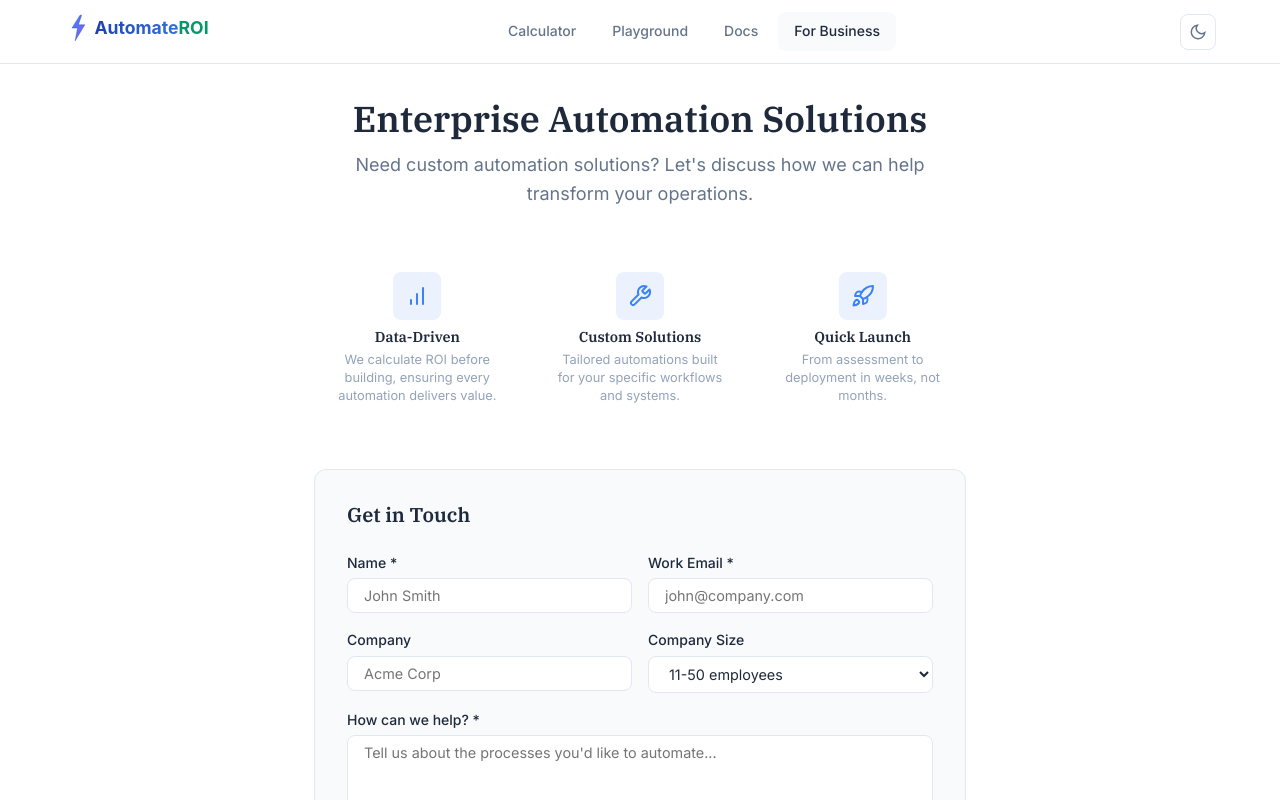
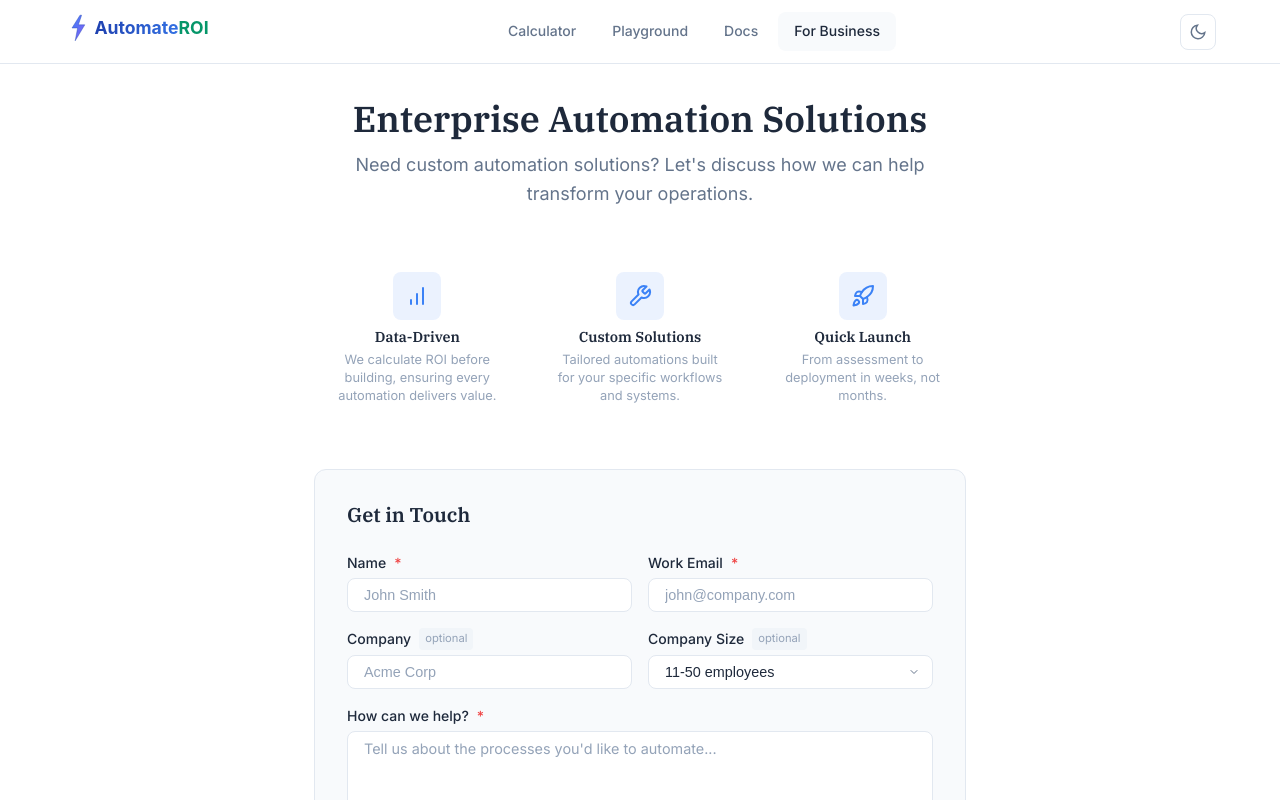
Before and after one commit to Goku007007/automation-roi-calculator, a React (Vite) app in the folder app/: page /business in a window 1280 px wide. Shown: the top 800 px of the page. Built offline with nearby package versions, Linux system fonts and the light colour scheme.

Commit message:
refactor: migrate Business form to shared Input/Select/Textarea components

```diff
--- a/app/src/pages/Business.jsx
+++ b/app/src/pages/Business.jsx
@@ -1,6 +1,9 @@
 import { useState } from 'react';
 import { ChartBarIcon, WrenchIcon, RocketIcon, CheckCircleIcon } from '../components/ui/Icons';
 import Button from '../components/ui/Button';
+import Input from '../components/ui/Input';
+import Select from '../components/ui/Select';
+import Textarea from '../components/ui/Textarea';
 import styles from './Business.module.css';
 
 export default function Business() {
@@ -88,10 +91,8 @@ export default function Business() {
                     ) : (
                         <form className={styles.form} onSubmit={handleSubmit}>
                             <div className={styles.row}>
-                                <div className={styles.formGroup}>
-                                    <label htmlFor="name">Name *</label>
-                                    <input
-                                        type="text"
+                                <Input
+                                    label="Name"
                                     id="name"
                                     name="name"
                                     value={formData.name}
@@ -99,54 +100,48 @@ export default function Business() {
                                     placeholder="John Smith"
                                     required
                                 />
-                                </div>
-                                <div className={styles.formGroup}>
-                                    <label htmlFor="email">Work Email *</label>
-                                    <input
-                                        type="email"
+                                <Input
+                                    label="Work Email"
                                     id="email"
                                     name="email"
+                                    type="email"
                                     value={formData.email}
                                     onChange={handleChange}
                                     placeholder="john@company.com"
                                     required
                                 />
                             </div>
-                            </div>
 
                             <div className={styles.row}>
-                                <div className={styles.formGroup}>
-                                    <label htmlFor="company">Company</label>
-                                    <input
-                                        type="text"
+                                <Input
+                                    label="Company"
                                     id="company"
                                     name="company"
                                     value={formData.company}
                                     onChange={handleChange}
                                     placeholder="Acme Corp"
+                                    optional
                                 />
-                                </div>
-                                <div className={styles.formGroup}>
-                                    <label htmlFor="employees">Company Size</label>
-                                    <select
+                                <Select
+                                    label="Company Size"
                                     id="employees"
                                     name="employees"
                                     value={formData.employees}
                                     onChange={handleChange}
-                                    >
-                                        <option value="">Select...</option>
-                                        <option value="1-10">1-10 employees</option>
-                                        <option value="11-50">11-50 employees</option>
-                                        <option value="51-200">51-200 employees</option>
-                                        <option value="201-1000">201-1000 employees</option>
-                                        <option value="1000+">1000+ employees</option>
-                                    </select>
-                                </div>
+                                    placeholder="Select..."
+                                    options={[
+                                        { value: '1-10', label: '1-10 employees' },
+                                        { value: '11-50', label: '11-50 employees' },
+                                        { value: '51-200', label: '51-200 employees' },
+                                        { value: '201-1000', label: '201-1000 employees' },
+                                        { value: '1000+', label: '1000+ employees' },
+                                    ]}
+                                    optional
+                                />
                             </div>
 
-                            <div className={styles.formGroup}>
-                                <label htmlFor="message">How can we help? *</label>
-                                <textarea
+                            <Textarea
+                                label="How can we help?"
                                 id="message"
                                 name="message"
                                 value={formData.message}
@@ -155,7 +150,6 @@ export default function Business() {
                                 rows={5}
                                 required
                             />
-                            </div>
 
                             <Button
                                 type="submit"
```
Lines whose indentation alone changed are shown as unchanged.
